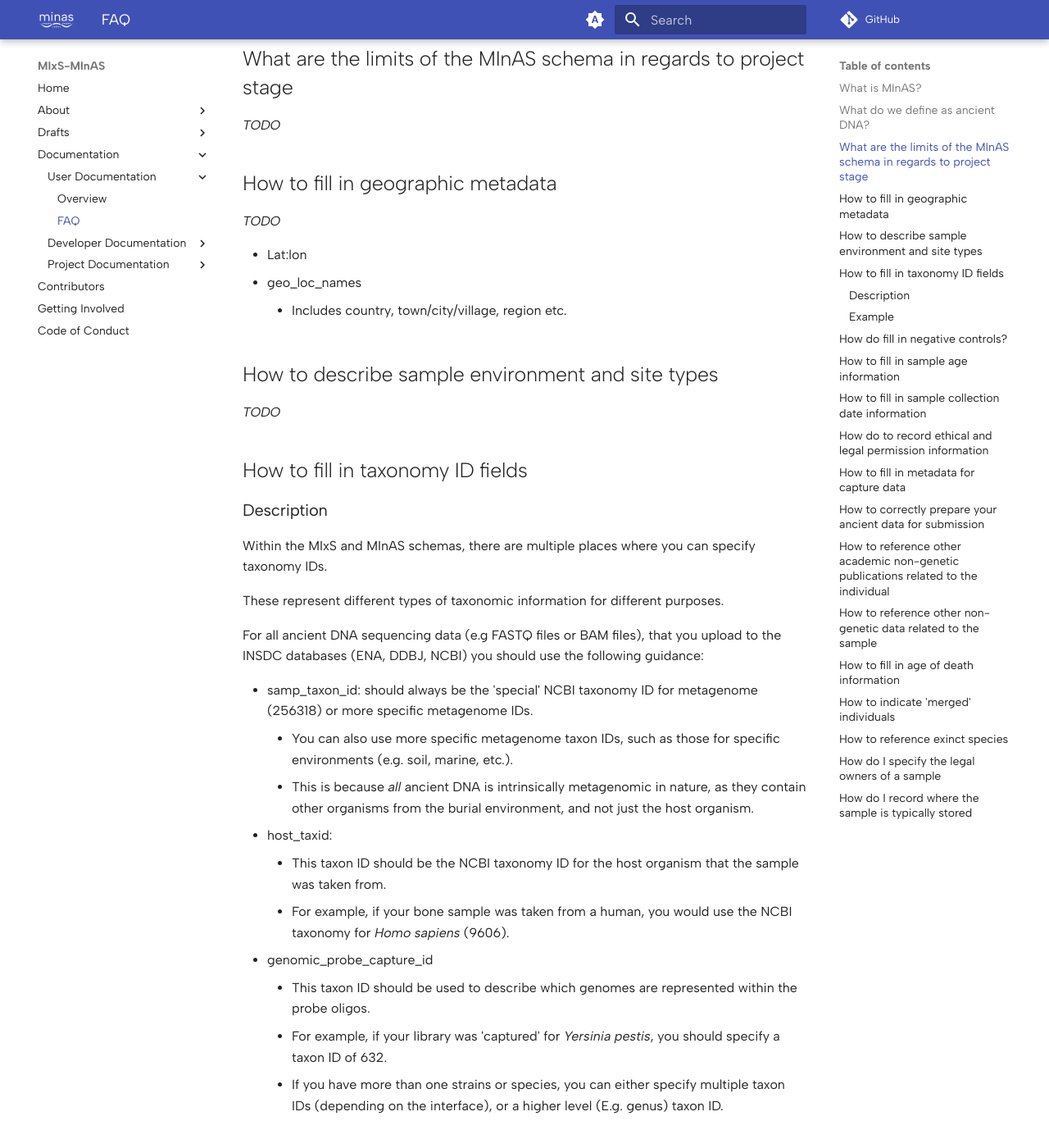
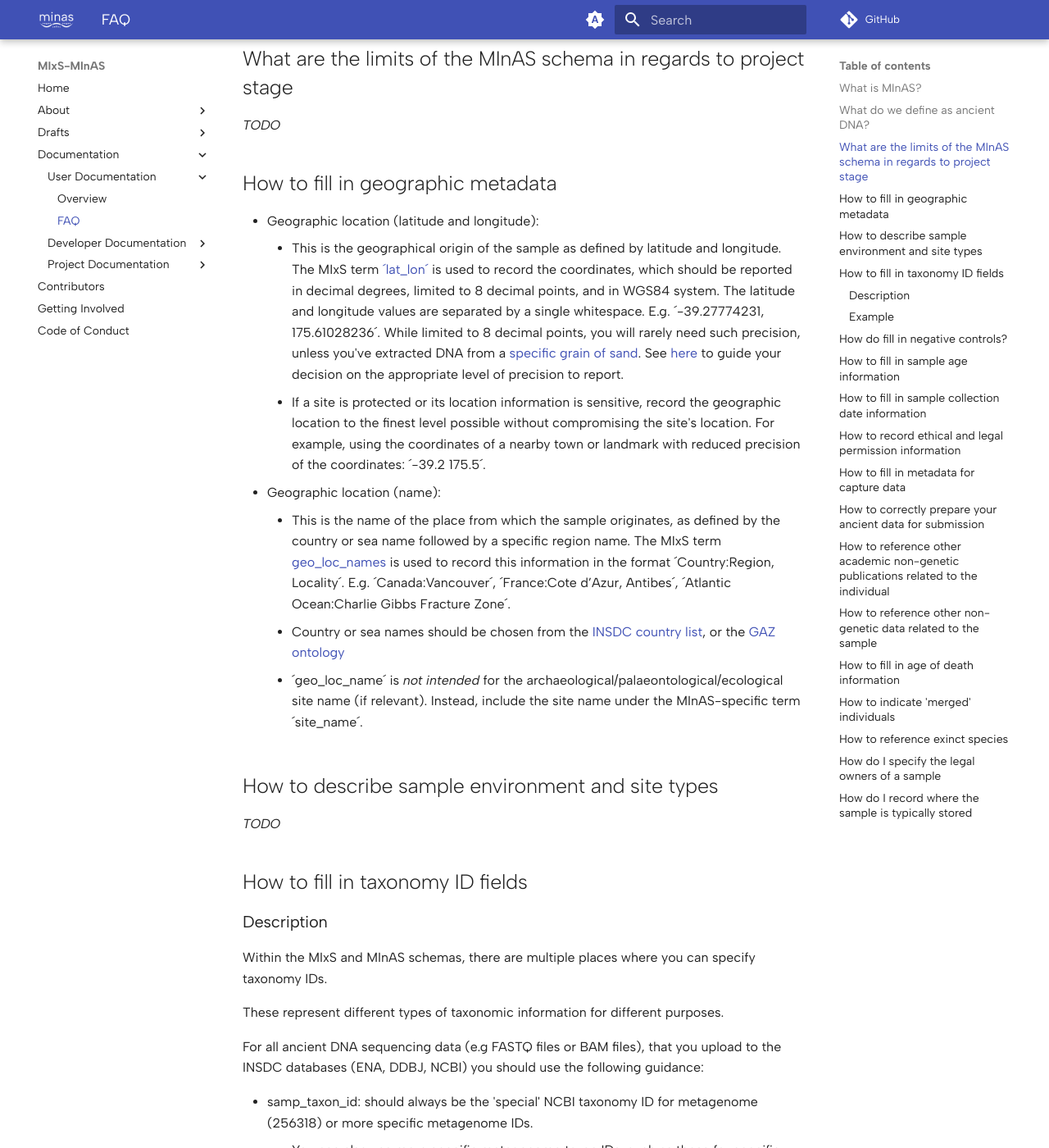
Before and after one commit to MIxS-MInAS/MIxS-MInAS.github.io, an MkDocs documentation site: the page built from docs/documentation/user-documentation/faq.md, in a window 1280 px wide and 1400 px high, scrolled down 620 px. Shown: the whole window at 82% size. Built offline with MkDocs 1.6.1 and Material for MkDocs 9.7.7, drawn with Linux system fonts in a browser that asks for light colours; comment, search, counter and statistics services are not loaded; some of the changed text lies outside the part shown.

Commit message:
Update faq.md Geographic metadata & typos
- Filled-in geographic metadata FAQ.
- Fixed a couple of typos.

```diff
--- a/docs/documentation/user-documentation/faq.md
+++ b/docs/documentation/user-documentation/faq.md
@@ -24,11 +24,13 @@ _TODO_
 
 ## How to fill in geographic metadata
 
-_TODO_
-
--   Lat:lon
--   geo_loc_names
-    -   Includes country, town/city/village, region etc.
+-   Geographic location (latitude and longitude):
+    -  This is the geographical origin of the sample as defined by latitude and longitude. The MIxS term [´lat_lon´](https://genomicsstandardsconsortium.github.io/mixs/0000009/) is used to record the coordinates, which should be reported in decimal degrees, limited to 8 decimal points, and in WGS84 system. The latitude and longitude values are separated by a single whitespace. E.g. ´-39.27774231, 175.61028236´. While limited to 8 decimal points, you will rarely need such precision, unless you've extracted DNA from a [specific grain of sand](https://xkcd.com/2170/). See [here](https://en.wikipedia.org/wiki/Decimal_degrees) to guide your decision on the appropriate level of precision to report.
+    -  If a site is protected or its location information is sensitive, record the geographic location to the finest level possible without compromising the site's location. For example, using the coordinates of a nearby town or landmark with reduced precision of the coordinates: ´-39.2 175.5´.
+-   Geographic location (name):
+    -   This is the name of the place from which the sample originates, as defined by the country or sea name followed by a specific region name. The MIxS term [geo_loc_names](https://genomicsstandardsconsortium.github.io/mixs/0000010/) is used to record this information in the format ´Country:Region, Locality´. E.g. ´Canada:Vancouver´, ´France:Cote d’Azur, Antibes´, ´Atlantic Ocean:Charlie Gibbs Fracture Zone´.
+    -   Country or sea names should be chosen from the [INSDC country list](http://insdc.org/country.html), or the [GAZ ontology](http://purl.bioontology.org/ontology/GAZ)
+    -   ´geo_loc_name´ is _not intended_ for the archaeological/palaeontological/ecological site name (if relevant). Instead, include the site name under the MInAS-specific term ´site_name´.
 
 ## How to describe sample environment and site types
 
@@ -125,7 +127,7 @@ _TODO_
 
 _TODO_
 
-## How do to record ethical and legal permission information
+## How to record ethical and legal permission information
 
 _TODO_
 
```
Also changed, not shown: other parts of docs/documentation/user-documentation/faq.md (+1 -1 lines).
